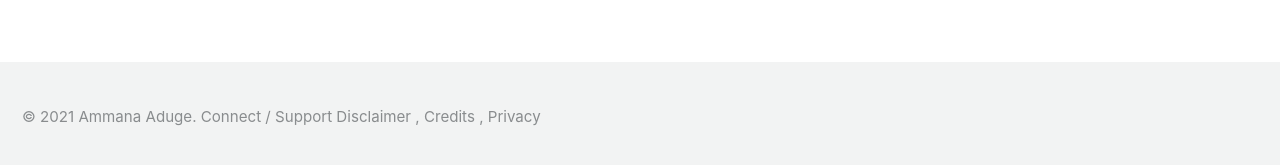
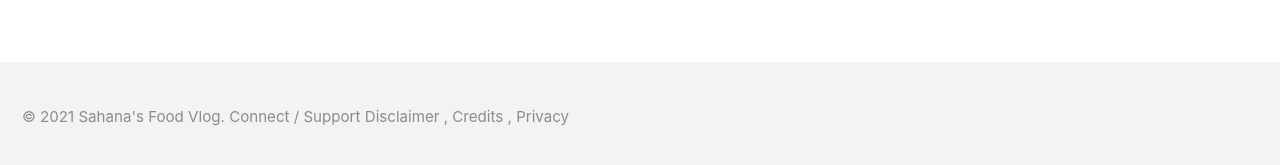
Before and after one commit to slabstech/ammanaaduge, a Jekyll site: the page built from index.html, in a window 1280 px wide and 900 px high, scrolled down 337 px. Shown: the part 728-893 px from the top of the window. Built offline with Jekyll 4.4.1, drawn with Linux system fonts in a browser that asks for light colours; cached includes are drawn as plain includes; the list of posts is cut into pages by our own code; some of the changed text lies outside the part shown.

Commit message:
site rename to- Sahana Food Vlog

```diff
--- a/_config.yml
+++ b/_config.yml
@@ -15,11 +15,11 @@ minimal_mistakes_skin    : "default" # "air", "aqua", "contrast", "dark", "dirt"
 
 # Site Settings
 locale                   : "en-US"
-title                    : "Ammana Aduge"
+title                    : "Sahana's Food Vlog"
 title_separator          : "-"
-name                     : "Ammana Aduge"
-description              : "Recipes of Mom's Mom, Mom and Me"
-url                      : "https://connetingthedots.com"
+name                     : "Sahana's Food Vlog"
+description              : "Food Recipes and Vlog by Sahana Shetty"
+url                      : "https://slabs.tech/art"
 baseurl                  : # the subpath of your site, e.g. "/blog"
 repository               : "github.com/slabstech/ammanaaduge"
 teaser                   : # path of fallback teaser image, e.g. "/assets/images/500x300.png"
```
Also changed, not shown: README.md.
